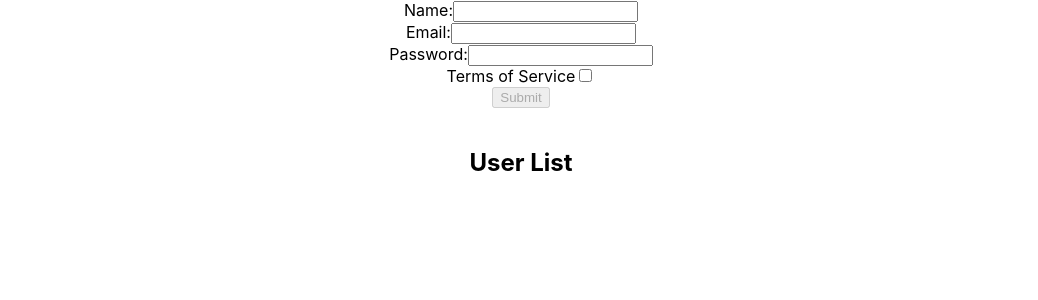
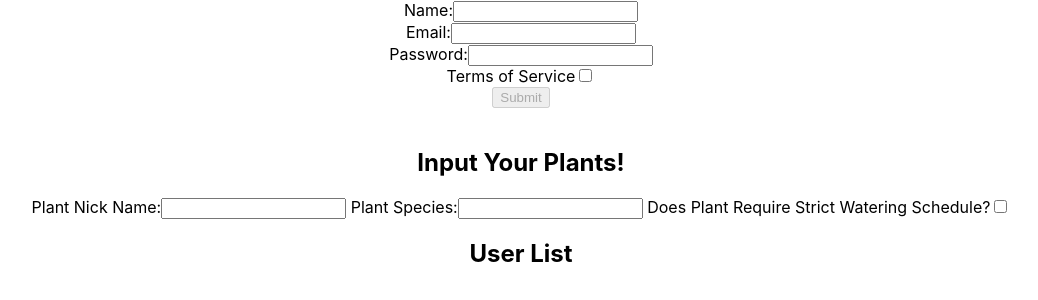
Before and after one commit to Bulid-Week-Water-My-Plants/front-end, a React (Create React App) app in the folder bw-water-my-plants/: page / in a window 1280 px wide. Shown: the top 300 px of the page, without its empty margins (119-1157 px from the left). Built offline with nearby package versions, Linux system fonts and the light colour scheme.

Commit message:
Finished much of PlantForm.js

```diff
--- a/bw-water-my-plants/src/App.js
+++ b/bw-water-my-plants/src/App.js
@@ -2,14 +2,41 @@ import logo from './logo.svg';
 import './App.css';
 import React, {useState} from 'react'
 import SignUpForm from './Components/SignUpForm';
+import PlantForm from './Components/PlantForm';
 import axios from 'axios';
+import schema from './validation/formSchema';
+import { ValidationError } from 'yup';
+import * as yup from 'yup';
+
+//Delcaring const for PlantForm.js
+const initialFormValues = {
+  //Text inputs (name and species) for Plants in PlantForm.js
+  name:'',
+  species:'',
+  //checkbox for watering instructions
+  water: false
+}
+
+const initialFormErrors = {
+  name:'',
+  species: '',
+  water: ''
+}
+
+const initialPlant = []
 
 function App() {
-
+  //States for Login
   const freshForm = {name:'', email:'', pwd:'', tos: false}
   const [users, setUsers] = useState([])
   const [form, setForm] = useState(freshForm)
 
+  //States for PlantForm
+  const [plant, setPlant] = useState(initialPlant)
+  const [formValues, setFormValues] = useState(initialFormValues)
+  const [formErrors, setFormErrors] = useState(initialFormErrors)
+
+  //::::
   const onSubmit = () => {
     const newUser = {name: form.name.trim(), email: form.email.trim(), pwd: form.pwd, tos: form.tos}
     axios.post('https://reqres.in/api/users', newUser)
@@ -23,6 +50,35 @@ function App() {
   const onChange = (name, value) => {
     setForm({...form, [name]: value})
   }
+  ////Below here will be onChange and onSubmit functions for PlantForm.js
+  //::::::
+  //Input Change for props in PlantForm.js
+  const inputChange = (name,value) => {
+    validate(name, value);
+    setFormValues({
+      ...formValues, [name]:value
+    })
+  }
+
+  //validation
+  const validate = (name, value) => {
+    yup.reach(schema,name).validate(value)
+    .then(() => setFormErrors({...formErrors, [name]: ''}))
+    .catch(err => setFormErrors({...formErrors, [name]: err.errors[0]}))
+  }
+
+  //submit form for props in PlantForm.js
+
+  const formSubmit = () => {
+    const newPlant = {
+      name: formValues.name.trim(),
+      species: formValues.species.trim(),
+      water: ['water'].filter(water => !!formValues[water])
+    }
+    // postNewPlant(newPlant);
+  }
+
+
   return (
     <div className="App">
       <SignUpForm
@@ -31,6 +87,12 @@ function App() {
         change={onChange}
       />
       <br/>
+      <PlantForm
+      values={formValues}
+      change={inputChange}
+      submit={formSubmit}
+      errors={formErrors}
+      />
       <h2>User List</h2>
       {users.map(user => {return(
         <div key={Math.random()}>
--- /dev/null
+++ b/bw-water-my-plants/src/Components/PlantForm.js
@@ -0,0 +1,51 @@
+import React from 'react';
+
+export default function PlantForm(props){
+    const {values, change, submit, errors} = props
+
+    const onChange = event => {
+        const { name, value, checked, type } = event.target
+        const realValue = type === 'checkbox' ? checked : value;
+        change(name, realValue)
+    }
+
+    const onSubmit = event => {
+        event.preventDefault();
+        submit();
+    }
+
+    return (
+        <form className='form container' onSubmit={onSubmit}>
+            <div className= 'form-group inputs'>
+                <h2>Input Your Plants!</h2>
+
+                {/* Text Inputs */}
+                <label> Plant Nick Name:
+                    <input id='name-input'
+                        value={values.name}
+                        name='name'
+                        type='text'
+                        onChange={onChange}
+                    />
+                </label>
+                <label> Plant Species:
+                    <input id='species-input'
+                        value={values.species}
+                        name='species'
+                        type='text'
+                        onChange={onChange}
+                    />
+                </label>
+                {/* CheckBox - Does the plant require strict vs not strict watering schedule. i.e. cactus (doesnt need much water) vs other normal plant */}
+                <label> Does Plant Require Strict Watering Schedule?
+                    <input
+                        type='checkbox'
+                        name='water'
+                        onChange={onChange}
+                        checked={values.water}
+                    />
+                </label>
+            </div>
+        </form>
+    )
+}
--- /dev/null
+++ b/bw-water-my-plants/src/validation/formSchema.js
@@ -0,0 +1,19 @@
+import * as yup from 'yup';
+
+const formSchema = yup.object().shape({
+    name: yup
+        .string()
+        .trim()
+        .required('name must be at least 2 characters')
+        .min(2, 'name must be at least 2 characters'),
+    water: yup.boolean(),
+    species: yup
+        .string()
+        .trim()
+        .required('Must Input Name of Species')
+        .min(1, 'Species must be at least 1 Character Long.' )
+
+
+})
+
+export default formSchema;
```
Also changed, not shown: bw-water-my-plants/src/Components/Plant.js (added), 1 other file (tests, documents, lock files or other folders).
